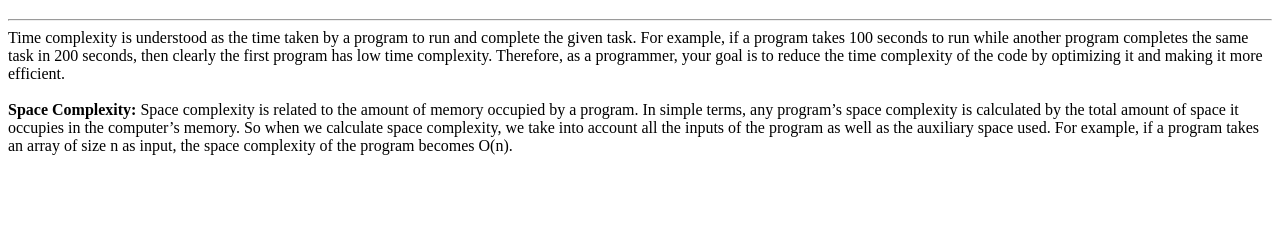
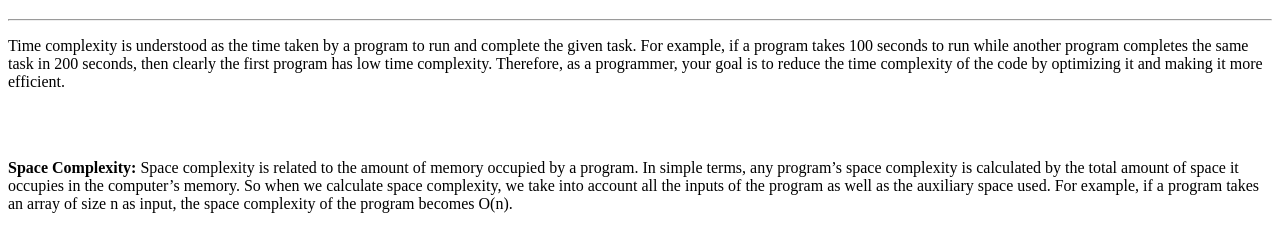
Before and after one commit to acciojob/time-and-space-complexity-Heena-Sangtrash, a website: page main.html in a window 1280 px wide. Shown: the part 61-312 px from the top of the page. Drawn offline with Linux system fonts and the light colour scheme.

Commit message:
created a submission

```diff
--- a/main.html
+++ b/main.html
@@ -10,9 +10,11 @@
 	<!-- the entire body must be written by student -->
     <h1>Time and Space Complexity</h1>
 	<hr>
-			Time complexity is understood as the time taken by a program to run and complete the given task. For example, if a program takes 100 seconds to run while another program completes the same task in 200 seconds, then clearly the first program has low time complexity. Therefore, as a programmer, your goal is to reduce the time complexity of the code by optimizing it and making it more efficient.
+		<p>	Time complexity is understood as the time taken by a program to run and complete the given task. For example, if a program takes 100 seconds to run while another program completes the same task in 200 seconds, then clearly the first program has low time complexity. Therefore, as a programmer, your goal is to reduce the time complexity of the code by optimizing it and making it more efficient.
+		</p>
 	<br><br>
-	<b>Space Complexity: </b> Space complexity is related to the amount of memory occupied by a program. In simple terms, any program’s space complexity is calculated by the total amount of space it occupies in the computer’s memory. So when we calculate space complexity, we take into account all the inputs of the program as well as the auxiliary space used. For example, if a program takes an array of size n as input, the space complexity of the program becomes O(n).
+<p><b>Space Complexity:</b> Space complexity is related to the amount of memory occupied by a program. In simple terms, any program’s space complexity is calculated by the total amount of space it occupies in the computer’s memory. So when we calculate space complexity, we take into account all the inputs of the program as well as the auxiliary space used. For example, if a program takes an array of size n as input, the space complexity of the program becomes O(n).
+</p>
 	<script type="text/javascript" src="./script.js">
 </script>
 
```
